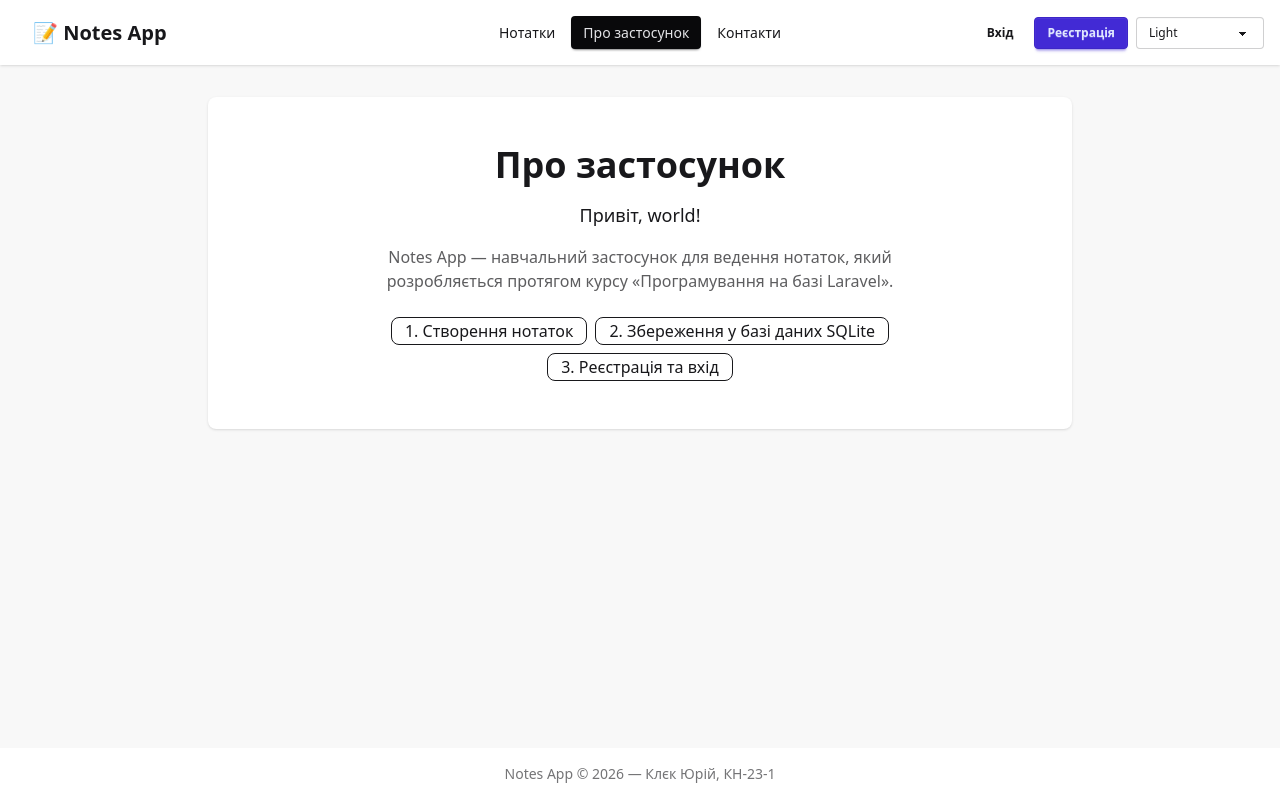
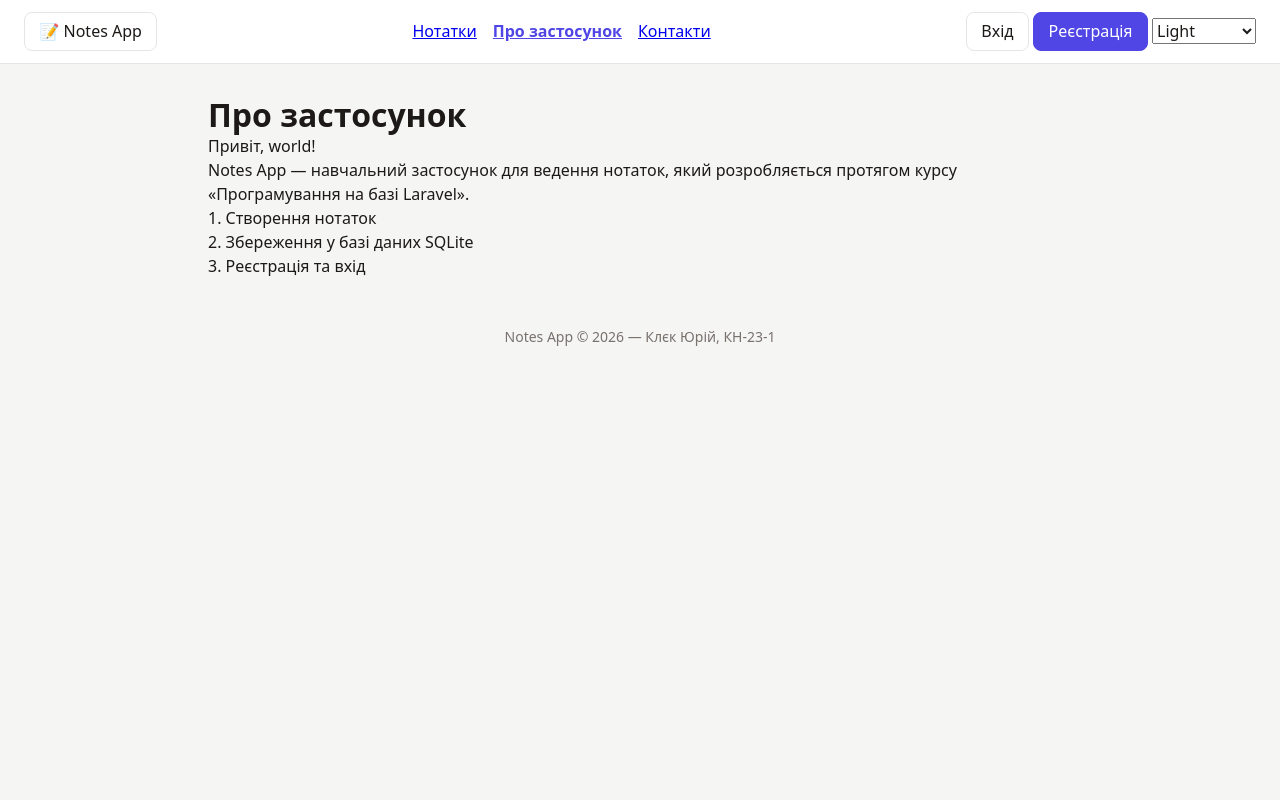
Before and after one commit to ykliek/notes-app, a Laravel app: page /about in a window 1280 px wide. Run offline with Laravel 12, Linux system fonts and the light colour scheme; style sheets or scripts are compiled from the project's sources.

Commit message:
Лекція 6, вправа 1: sass-embedded, reset.scss як окрема точка входу Vite і в @vite layout; Tailwind-плагін вимкнено, production-збірка

```diff
--- a/package.json
+++ b/package.json
@@ -11,6 +11,7 @@
         "concurrently": "^10.0.3",
         "daisyui": "^5.8.2",
         "laravel-vite-plugin": "^3.1",
+        "sass-embedded": "^1.108.2",
         "tailwindcss": "^4.0.0",
         "vite": "^8.0.0"
     },
--- a/resources/css/app.css
+++ b/resources/css/app.css
@@ -1,12 +1,75 @@
-@import 'tailwindcss';
-@plugin "daisyui" {
-    themes: light --default, dark --prefersdark, cupcake, corporate, synthwave, nord;
+/*
+ * Tailwind-плагін у vite.config.js вимкнено, тому директиви
+ * @import 'tailwindcss' та @plugin "daisyui" замінено звичайним CSS.
+ * Базові відступи браузера прибирає reset.scss, який підключається першим.
+ */
+:root {
+    --bg: #f5f5f4;
+    --fg: #1c1917;
+    --muted: #78716c;
+    --primary: #4f46e5;
+    --card: #ffffff;
+    --border: #e7e5e4;
 }
 
-@source '../../vendor/laravel/framework/src/Illuminate/Pagination/resources/views/*.blade.php';
-@source '../../storage/framework/views/*.php';
+body {
+    background: var(--bg);
+    color: var(--fg);
+}
 
-@theme {
-    --font-sans: 'Instrument Sans', ui-sans-serif, system-ui, sans-serif, 'Apple Color Emoji', 'Segoe UI Emoji',
-        'Segoe UI Symbol', 'Noto Color Emoji';
+.navbar {
+    display: flex;
+    align-items: center;
+    justify-content: space-between;
+    gap: 1rem;
+    padding: 0.75rem 1.5rem;
+    background: var(--card);
+    border-bottom: 1px solid var(--border);
 }
+
+.menu-horizontal {
+    display: flex;
+    gap: 1rem;
+}
+
+.menu-active {
+    font-weight: 700;
+    color: var(--primary);
+}
+
+main {
+    max-width: 56rem;
+    margin: 0 auto;
+    padding: 2rem 1rem;
+}
+
+.card {
+    background: var(--card);
+    border: 1px solid var(--border);
+    border-radius: 0.75rem;
+    padding: 1rem 1.25rem;
+    margin-bottom: 1rem;
+}
+
+.btn {
+    display: inline-block;
+    padding: 0.4rem 0.9rem;
+    border: 1px solid var(--border);
+    border-radius: 0.5rem;
+    background: var(--card);
+    text-decoration: none;
+    color: inherit;
+}
+
+.btn-primary {
+    background: var(--primary);
+    border-color: var(--primary);
+    color: #fff;
+}
+
+.footer {
+    text-align: center;
+    padding: 1rem;
+    color: var(--muted);
+    font-size: 0.875rem;
+}
--- /dev/null
+++ b/resources/scss/reset.scss
@@ -0,0 +1,90 @@
+// =============================================================
+// reset.scss — сучасний CSS reset (компілюється Vite через sass-embedded)
+// =============================================================
+
+$font-stack: system-ui, -apple-system, 'Segoe UI', Roboto, sans-serif;
+$line-height-base: 1.5;
+
+@mixin no-margins {
+    margin: 0;
+    padding: 0;
+}
+
+// 1. Передбачувана модель розмірів для всіх елементів
+*,
+*::before,
+*::after {
+    box-sizing: border-box;
+}
+
+// 2. Прибираємо стандартні відступи браузера
+html,
+body,
+h1, h2, h3, h4, h5, h6,
+p, figure, blockquote, dl, dd {
+    @include no-margins;
+}
+
+// 3. Списки без маркерів (там, де вони мають роль)
+ul,
+ol {
+    @include no-margins;
+    list-style: none;
+}
+
+// 4. Базова типографіка
+html {
+    -webkit-text-size-adjust: 100%;
+}
+
+body {
+    min-height: 100vh;
+    font-family: $font-stack;
+    line-height: $line-height-base;
+    -webkit-font-smoothing: antialiased;
+}
+
+h1, h2, h3, h4 {
+    line-height: 1.2;
+    text-wrap: balance;
+}
+
+// 5. Медіа — блокові та адаптивні
+img,
+picture,
+svg,
+video,
+canvas {
+    display: block;
+    max-width: 100%;
+}
+
+// 6. Елементи форм успадковують шрифт
+input,
+button,
+textarea,
+select {
+    font: inherit;
+    color: inherit;
+}
+
+button {
+    cursor: pointer;
+}
+
+// 7. Посилання без підкреслення, якщо в них немає класу
+a:not([class]) {
+    text-decoration-skip-ink: auto;
+    color: currentColor;
+}
+
+// 8. Повага до налаштувань користувача щодо анімацій
+@media (prefers-reduced-motion: reduce) {
+    *,
+    *::before,
+    *::after {
+        animation-duration: 0.01ms !important;
+        transition-duration: 0.01ms !important;
+        scroll-behavior: auto !important;
+    }
+}
--- a/resources/views/components/layout.blade.php
+++ b/resources/views/components/layout.blade.php
@@ -5,7 +5,7 @@
     <meta charset="UTF-8">
     <meta name="viewport" content="width=device-width, initial-scale=1.0">
     <title>{{ $title }} | Notes App</title>
-    @vite(['resources/css/app.css', 'resources/js/app.js'])
+    @vite(['resources/scss/reset.scss', 'resources/css/app.css', 'resources/js/app.js'])
 </head>
 <body class="min-h-screen bg-base-200 text-base-content flex flex-col">
     <div class="navbar bg-base-100 shadow-sm px-4">
--- a/vite.config.js
+++ b/vite.config.js
@@ -1,12 +1,12 @@
 import { defineConfig } from 'vite';
 import laravel from 'laravel-vite-plugin';
 import { bunny } from 'laravel-vite-plugin/fonts';
-import tailwindcss from '@tailwindcss/vite';
+// import tailwindcss from '@tailwindcss/vite';
 
 export default defineConfig({
     plugins: [
         laravel({
-            input: ['resources/css/app.css', 'resources/js/app.js'],
+            input: ['resources/scss/reset.scss', 'resources/css/app.css', 'resources/js/app.js'],
             refresh: true,
             fonts: [
                 bunny('Instrument Sans', {
@@ -14,7 +14,7 @@ export default defineConfig({
                 }),
             ],
         }),
-        tailwindcss(),
+        // tailwindcss(),
     ],
     server: {
         watch: {
```
Also changed, not shown: package-lock.json.
